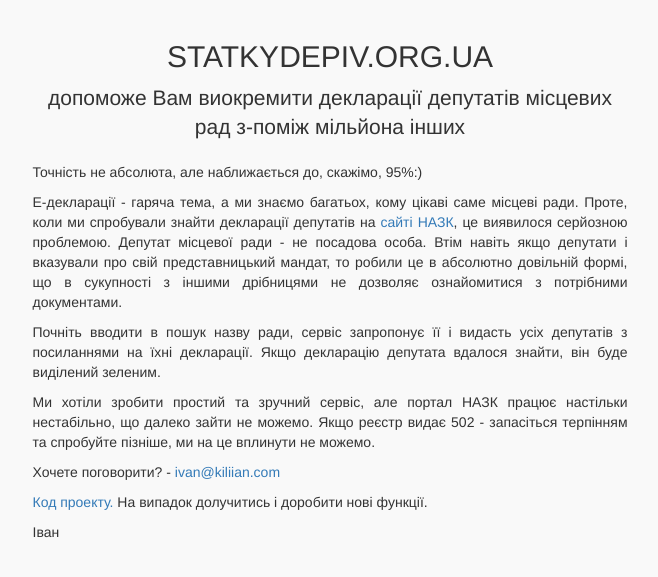
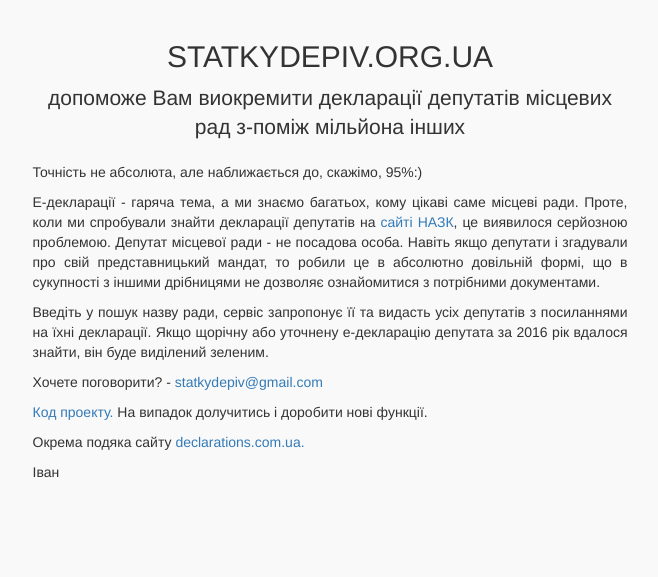
Before and after one commit to ivkil/MC-Declarations, a Django app: page /about/ in a window 1280 px wide. Shown: the part 52-629 px from the top of the page, without its empty margins (310-968 px from the left). Run offline with Django 3.2, Linux system fonts and the light colour scheme; some libraries are stand-ins or nearby versions.

Commit message:
views polished

```diff
--- a/councils_members/templates/councils_members/about.html
+++ b/councils_members/templates/councils_members/about.html
@@ -11,24 +11,22 @@
             <p>Точність не абсолюта, але наближається до, скажімо, 95%:)</p>
 
             <p>Е-декларації - гаряча тема, а ми знаємо багатьох, кому цікаві саме місцеві ради. Проте, коли ми
-                спробували
-                знайти декларації депутатів на <a href="https://public.nazk.gov.ua/" target="_blank">сайті НАЗК</a>, це
-                виявилося серйозною проблемою. Депутат місцевої ради - не посадова особа. Втім навіть якщо депутати і
-                вказували про свій представницький мандат, то робили це в абсолютно довільній формі, що в сукупності з
-                іншими дрібницями не дозволяє ознайомитися з потрібними документами.
+                спробували знайти декларації депутатів на <a href="https://public.nazk.gov.ua/" target="_blank">
+                    сайті НАЗК</a>, це виявилося серйозною проблемою. Депутат місцевої ради - не посадова особа.
+                Навіть якщо депутати і згадували про свій представницький мандат, то робили це в абсолютно довільній
+                формі, що в сукупності з іншими дрібницями не дозволяє ознайомитися з потрібними документами.
             </p>
 
-            <p>Почніть вводити в пошук назву ради, сервіс запропонує її і видасть усіх депутатів з посиланнями на їхні
-                декларації. Якщо декларацію депутата вдалося знайти, він буде виділений зеленим.</p>
+            <p>Введіть у пошук назву ради, сервіс запропонує її та видасть усіх депутатів з посиланнями на їхні
+                декларації. Якщо щорічну або уточнену е-декларацію депутата за 2016 рік вдалося знайти, він буде
+                виділений зеленим.</p>
 
-            <p>Ми хотіли зробити простий та зручний сервіс, але портал НАЗК працює настільки нестабільно, що далеко
-                зайти не можемо. Якщо реєстр видає 502 - запасіться терпінням та спробуйте пізніше, ми на це вплинути не
-                можемо.</p>
-
-            <p>Хочете поговорити? - <a href="mailto:ivan@kiliian.com">ivan@kiliian.com</a></p>
+            <p>Хочете поговорити? - <a href="mailto:statkydepiv@gmail.com">statkydepiv@gmail.com</a></p>
 
             <p><a href="https://github.com/ivkil/MC-Declarations" target="_blank">Код проекту.</a> На випадок долучитись
                 і доробити нові функції.</p>
+
+            <p>Окрема подяка сайту <a href="https://declarations.com.ua/" target="_blank">declarations.com.ua.</a></p>
 
             <p>Іван</p>
         </div>
--- a/councils_members/templates/councils_members/detail.html
+++ b/councils_members/templates/councils_members/detail.html
@@ -16,4 +16,7 @@
             {% endif %}
         {% endfor %}
     </ul>
+    <div class="modal-footer">Зустріли невідповідність? <a
+            href="mailto:statkydepiv@gmail.com?subject=Невідповідність {{ council.title }}">Напишіть</a> нам.
+    </div>
 {% endblock %}
--- a/councils_members/templates/councils_members/index.html
+++ b/councils_members/templates/councils_members/index.html
@@ -22,6 +22,7 @@
 {% block content %}
     <br><br>
     <h1 class="text-center">Як "поживає" твоя рада?</h1>
+    <h5 class="text-center">е-декларації</h5>
     <br><br>
     <div class="col-sm-4 col-sm-offset-4">
         <input class="form-control" type="search" placeholder="Новороздільська міська рада" id="autocomplete"
```
